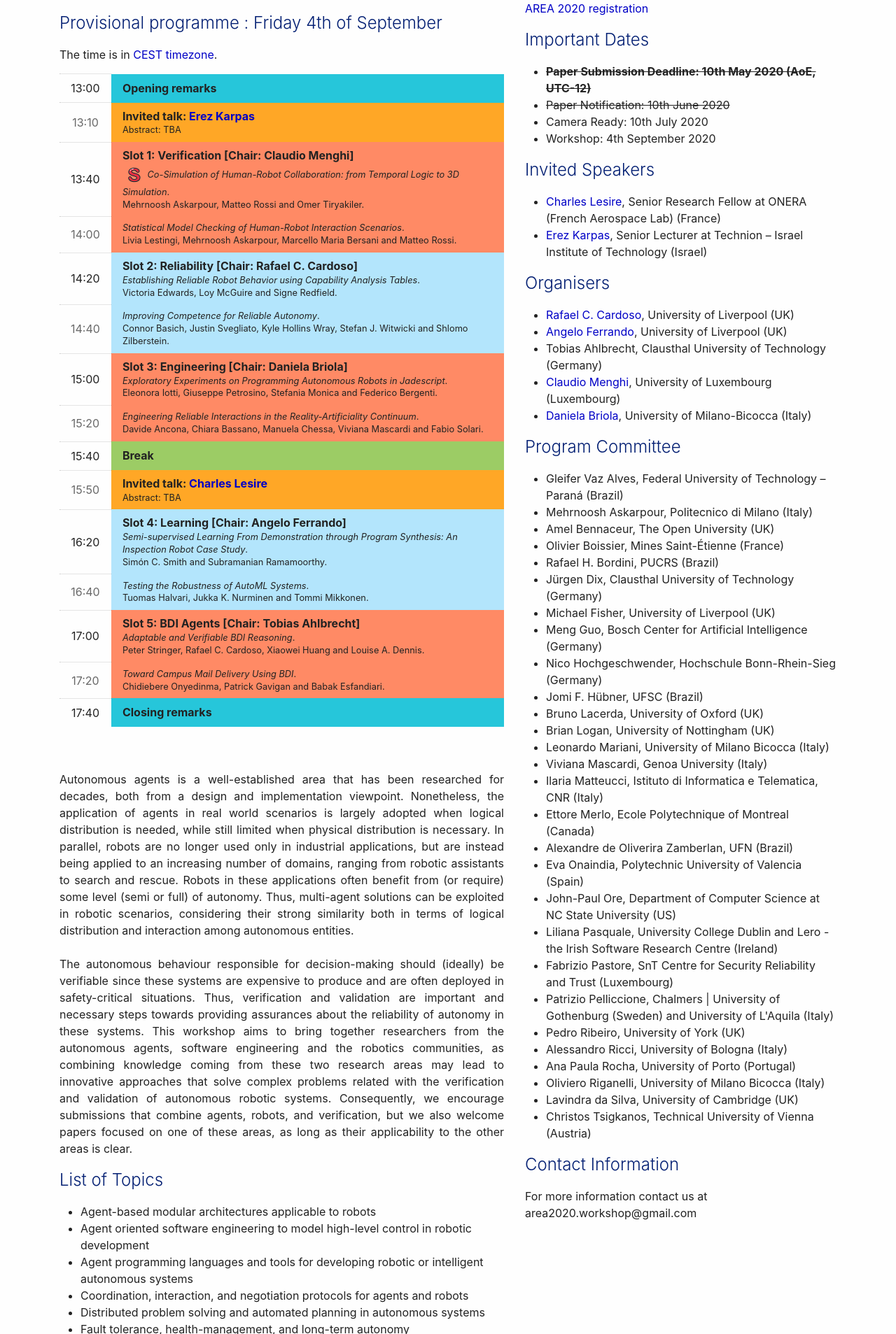
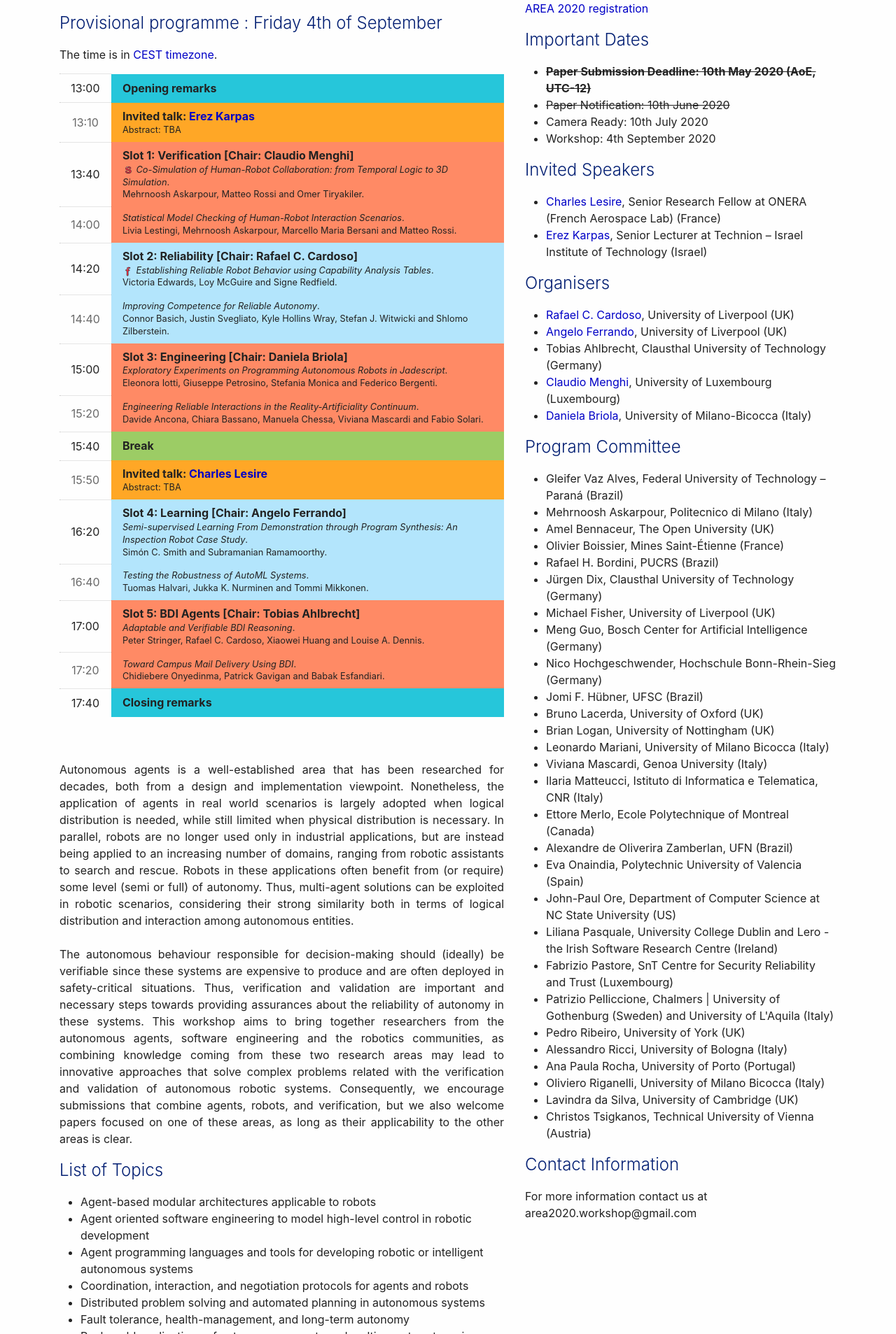
Before and after one commit to area2020/area2020.github.io, a Jekyll site: the page built from index.md, in a window 1280 px wide. Shown: the part 382-2289 px from the top of the page at 70% size. Built offline with Jekyll 4.4.1, drawn with Linux system fonts in a browser that asks for light colours; nearby versions of some CDN libraries.

Commit message:
Update index.md

```diff
--- a/index.md
+++ b/index.md
@@ -59,7 +59,7 @@ The time is in <a href="https://time.is/it/CEST">CEST timezone</a>.
             <td colspan="4" class="stage-venus">
             Slot 1: Verification [Chair: Claudio Menghi]
             <span>
-              <img src="../../images/logos/s_icon.png" style="width:32px"/> <i>Co-Simulation of Human-Robot Collaboration: from Temporal Logic to 3D Simulation</i>. <br/>
+              <img src="../../images/logos/s_icon.png" style="width:16px"/> <i>Co-Simulation of Human-Robot Collaboration: from Temporal Logic to 3D Simulation</i>. <br/>
               Mehrnoosh Askarpour, Matteo Rossi and Omer Tiryakiler.
             </span>
             </td>
@@ -78,7 +78,7 @@ The time is in <a href="https://time.is/it/CEST">CEST timezone</a>.
             <td colspan="4" class="stage-mars">
             Slot 2: Reliability [Chair: Rafael C. Cardoso]
             <span>
-              <i>Establishing Reliable Robot Behavior using Capability Analysis Tables</i>. <br/>
+              <img src="../../images/logos/f_icon.png" style="width:16px"/> <i>Establishing Reliable Robot Behavior using Capability Analysis Tables</i>. <br/>
               Victoria Edwards, Loy McGuire and Signe Redfield.
             </span>
             </td>
```
